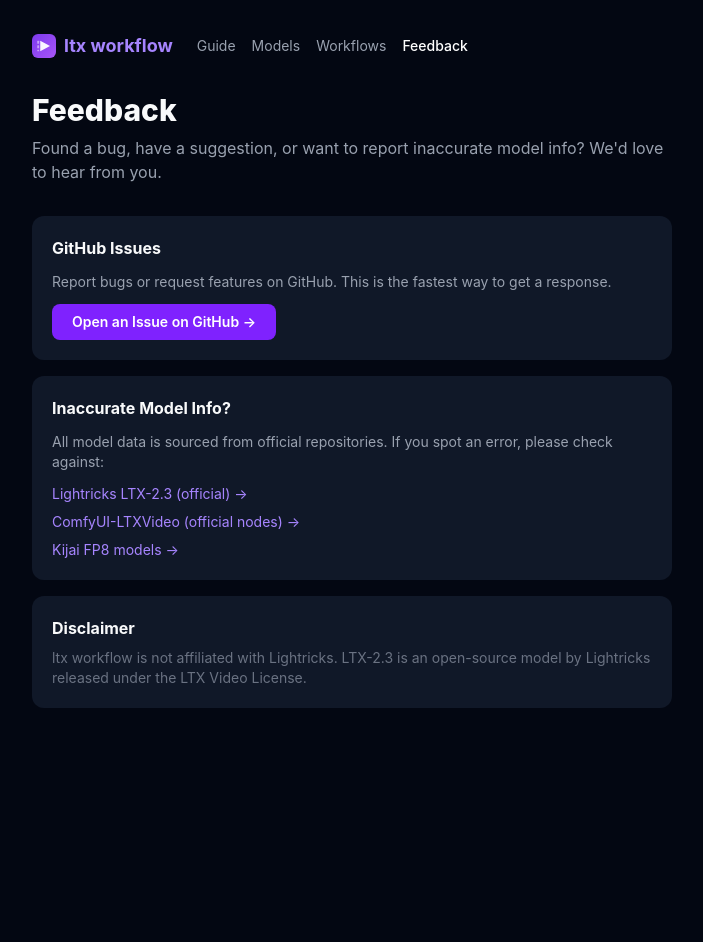
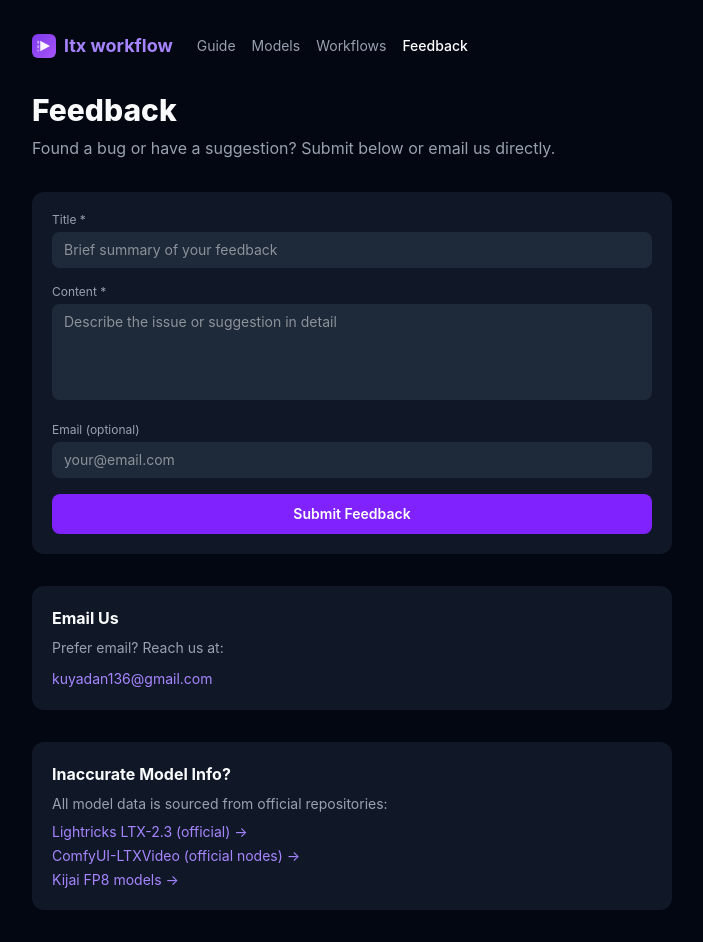
Before and after one commit to sunzhenyu/ltxworkflow, a Next.js app: page /feedback in a window 1280 px wide. Shown: the whole page, without its empty margins (288-991 px from the left). Before the commit the page ends 800 px from the top, so only its background shows below. Built offline with nearby package versions, Linux system fonts and the light colour scheme.

Commit message:
feat: add feedback form with Supabase storage and email contact

```diff
--- /dev/null
+++ b/app/api/feedback/route.ts
@@ -0,0 +1,17 @@
+import { createClient } from "@supabase/supabase-js";
+import { NextRequest, NextResponse } from "next/server";
+
+const supabase = createClient(
+  process.env.NEXT_PUBLIC_SUPABASE_URL!,
+  process.env.SUPABASE_SERVICE_ROLE_KEY!
+);
+
+export async function POST(req: NextRequest) {
+  const { title, content, email } = await req.json();
+  if (!title?.trim() || !content?.trim()) {
+    return NextResponse.json({ error: "Title and content are required" }, { status: 400 });
+  }
+  const { error } = await supabase.from("feedback").insert({ title, content, email: email || null });
+  if (error) return NextResponse.json({ error: error.message }, { status: 500 });
+  return NextResponse.json({ ok: true });
+}
--- a/app/feedback/page.tsx
+++ b/app/feedback/page.tsx
@@ -1,9 +1,10 @@
 import type { Metadata } from "next";
 import Nav from "@/components/Nav";
+import FeedbackForm from "@/components/FeedbackForm";
 
 export const metadata: Metadata = {
   title: "Feedback — ltx workflow",
-  description: "Send feedback, report issues, or suggest features for ltx workflow.",
+  description: "Send feedback or report issues for ltx workflow.",
   alternates: { canonical: "https://ltxworkflow.com/feedback" },
 };
 
@@ -14,44 +15,36 @@
 
       <section className="space-y-2">
         <h1 className="text-3xl font-extrabold">Feedback</h1>
-        <p className="text-gray-400">Found a bug, have a suggestion, or want to report inaccurate model info? We'd love to hear from you.</p>
+        <p className="text-gray-400">Found a bug or have a suggestion? Submit below or email us directly.</p>
       </section>
 
-      <div className="space-y-4">
-        <div className="bg-gray-900 rounded-xl p-5 space-y-3">
-          <h2 className="font-bold">GitHub Issues</h2>
-          <p className="text-sm text-gray-400">Report bugs or request features on GitHub. This is the fastest way to get a response.</p>
-          <a href="https://github.com/sunzhenyu/ltxworkflow/issues/new" target="_blank" rel="noopener noreferrer"
-            className="inline-block bg-violet-600 hover:bg-violet-500 text-white px-5 py-2 rounded-lg text-sm font-semibold transition-colors">
-            Open an Issue on GitHub →
+      <div className="bg-gray-900 rounded-xl p-5">
+        <FeedbackForm />
+      </div>
+
+      <div className="bg-gray-900 rounded-xl p-5 space-y-2">
+        <h2 className="font-bold">Email Us</h2>
+        <p className="text-sm text-gray-400">Prefer email? Reach us at:</p>
+        <a href="mailto:kuyadan136@gmail.com" className="text-violet-400 hover:text-violet-300 text-sm">
+          kuyadan136@gmail.com
         </a>
       </div>
 
-        <div className="bg-gray-900 rounded-xl p-5 space-y-3">
+      <div className="bg-gray-900 rounded-xl p-5 space-y-2">
         <h2 className="font-bold">Inaccurate Model Info?</h2>
-          <p className="text-sm text-gray-400">
-            All model data is sourced from official repositories. If you spot an error, please check against:
-          </p>
-          <ul className="space-y-2 text-sm">
+        <p className="text-sm text-gray-400">All model data is sourced from official repositories:</p>
+        <ul className="space-y-1 text-sm">
           {[
             { label: "Lightricks LTX-2.3 (official)", url: "https://huggingface.co/Lightricks/LTX-2.3" },
             { label: "ComfyUI-LTXVideo (official nodes)", url: "https://github.com/Lightricks/ComfyUI-LTXVideo" },
             { label: "Kijai FP8 models", url: "https://huggingface.co/Kijai/LTX2.3_comfy" },
           ].map((l) => (
             <li key={l.url}>
-                <a href={l.url} target="_blank" rel="noopener noreferrer" className="text-violet-400 hover:text-violet-300">
-                  {l.label} →
-                </a>
+              <a href={l.url} target="_blank" rel="noopener noreferrer" className="text-violet-400 hover:text-violet-300">{l.label} →</a>
             </li>
           ))}
         </ul>
       </div>
-
-        <div className="bg-gray-900 rounded-xl p-5 space-y-2">
-          <h2 className="font-bold">Disclaimer</h2>
-          <p className="text-sm text-gray-500">ltx workflow is not affiliated with Lightricks. LTX-2.3 is an open-source model by Lightricks released under the LTX Video License.</p>
-        </div>
-      </div>
     </main>
   );
 }
--- /dev/null
+++ b/components/FeedbackForm.tsx
@@ -0,0 +1,52 @@
+"use client";
+import { useState } from "react";
+
+export default function FeedbackForm() {
+  const [title, setTitle] = useState("");
+  const [content, setContent] = useState("");
+  const [email, setEmail] = useState("");
+  const [status, setStatus] = useState<"idle" | "loading" | "ok" | "error">("idle");
+
+  async function handleSubmit(e: React.FormEvent) {
+    e.preventDefault();
+    setStatus("loading");
+    const res = await fetch("/api/feedback", {
+      method: "POST",
+      headers: { "Content-Type": "application/json" },
+      body: JSON.stringify({ title, content, email }),
+    });
+    setStatus(res.ok ? "ok" : "error");
+  }
+
+  if (status === "ok") {
+    return <p className="text-green-400 text-sm py-4">Thanks for your feedback!</p>;
+  }
+
+  return (
+    <form onSubmit={handleSubmit} className="space-y-4">
+      <div>
+        <label className="text-xs text-gray-400 mb-1 block">Title *</label>
+        <input required value={title} onChange={(e) => setTitle(e.target.value)}
+          className="w-full bg-gray-800 rounded-lg px-3 py-2 text-sm focus:outline-none focus:ring-1 focus:ring-violet-500"
+          placeholder="Brief summary of your feedback" />
+      </div>
+      <div>
+        <label className="text-xs text-gray-400 mb-1 block">Content *</label>
+        <textarea required value={content} onChange={(e) => setContent(e.target.value)}
+          rows={4} className="w-full bg-gray-800 rounded-lg px-3 py-2 text-sm resize-none focus:outline-none focus:ring-1 focus:ring-violet-500"
+          placeholder="Describe the issue or suggestion in detail" />
+      </div>
+      <div>
+        <label className="text-xs text-gray-400 mb-1 block">Email (optional)</label>
+        <input type="email" value={email} onChange={(e) => setEmail(e.target.value)}
+          className="w-full bg-gray-800 rounded-lg px-3 py-2 text-sm focus:outline-none focus:ring-1 focus:ring-violet-500"
+          placeholder="your@email.com" />
+      </div>
+      {status === "error" && <p className="text-red-400 text-xs">Something went wrong. Please try again.</p>}
+      <button type="submit" disabled={status === "loading"}
+        className="w-full bg-violet-600 hover:bg-violet-500 disabled:opacity-50 text-white font-semibold py-2.5 rounded-lg text-sm transition-colors">
+        {status === "loading" ? "Sending..." : "Submit Feedback"}
+      </button>
+    </form>
+  );
+}
```
Lines whose indentation alone changed are shown as unchanged.
